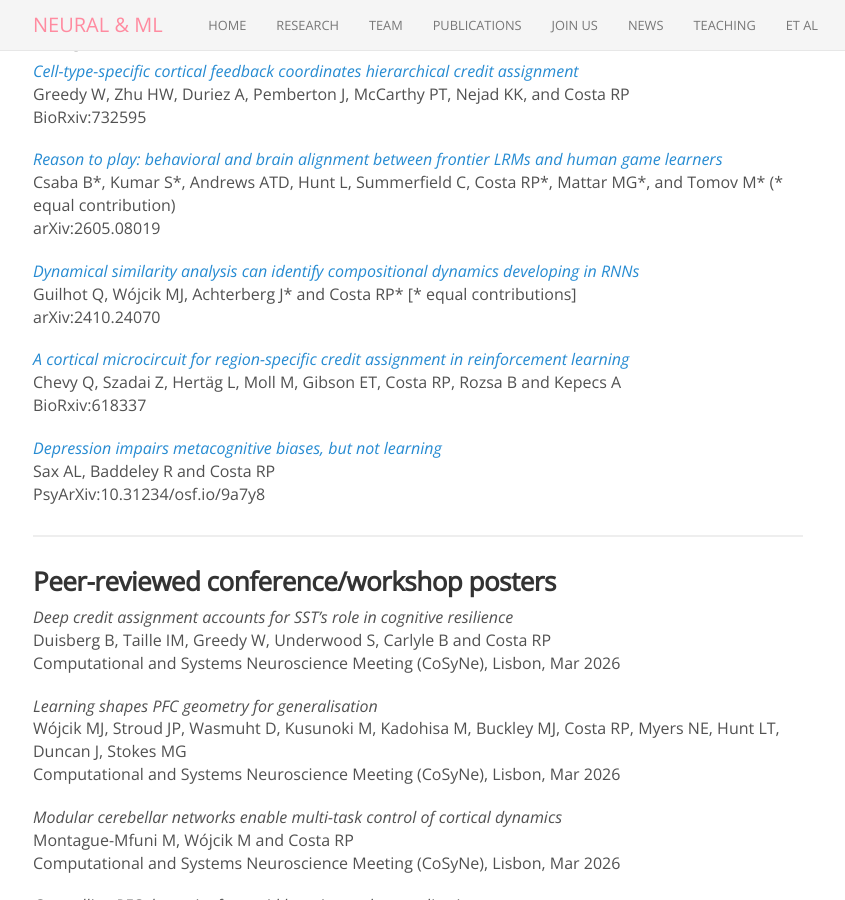
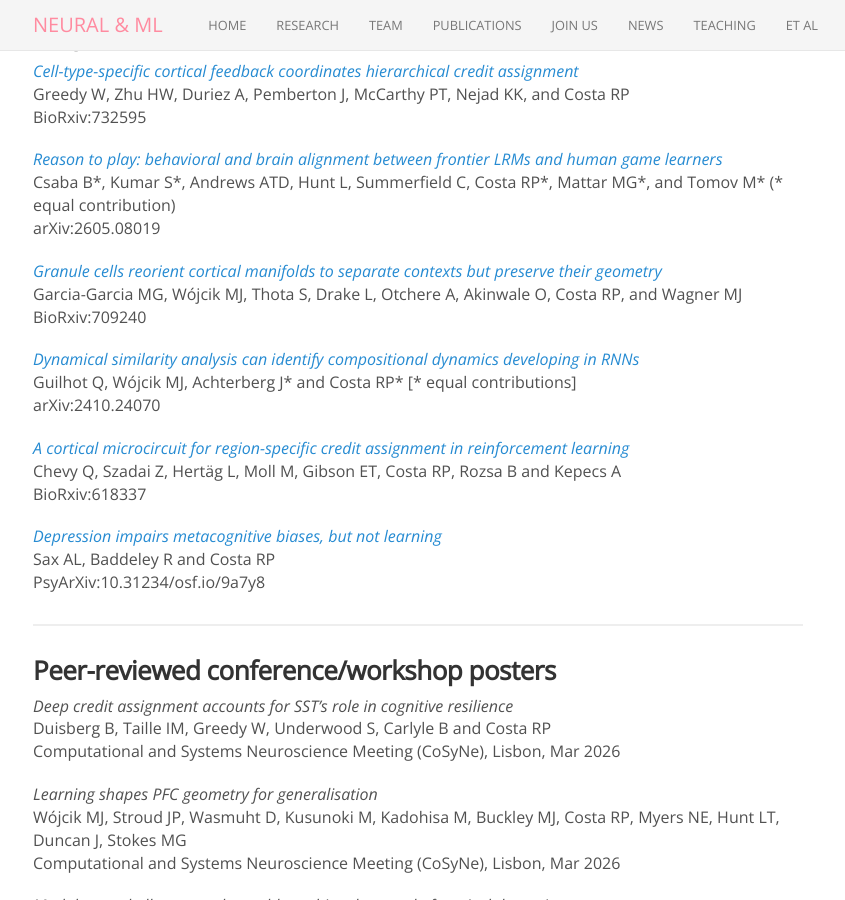
Before and after one commit to neuralml/neuralml.github.io, a Jekyll site: the page built from publications.md, in a window 1280 px wide and 900 px high, scrolled down 4169 px. Shown: the whole window, without its empty margins (222-1067 px from the left). Built offline with Jekyll 4.4.1, drawn with Linux system fonts in a browser that asks for light colours; nearby versions of some CDN libraries.

Commit message:
Update publications.md

```diff
--- a/publications.md
+++ b/publications.md
@@ -193,6 +193,10 @@ BioRxiv:732595
 [_Reason to play: behavioral and brain alignment between frontier LRMs and human game learners_](https://arxiv.org/abs/2605.08019)<br>
 Csaba B\*, Kumar S\*, Andrews ATD, Hunt L, Summerfield C, Costa RP\*, Mattar MG\*, and Tomov M\* (\* equal contribution)<br>
 arXiv:2605.08019
+
+[_Granule cells reorient cortical manifolds to separate contexts but preserve their geometry_](https://doi.org/10.64898/2026.03.03.709240)<br>
+Garcia-Garcia MG, Wójcik MJ, Thota S, Drake L, Otchere A, Akinwale O, Costa RP, and Wagner MJ<br>
+BioRxiv:709240
 
 [_Dynamical similarity analysis can identify compositional dynamics developing in RNNs_](https://doi.org/10.48550/arXiv.2410.24070)<br>
 Guilhot Q, Wójcik MJ, Achterberg J\* and Costa RP\* [\* equal contributions]<br>
```
